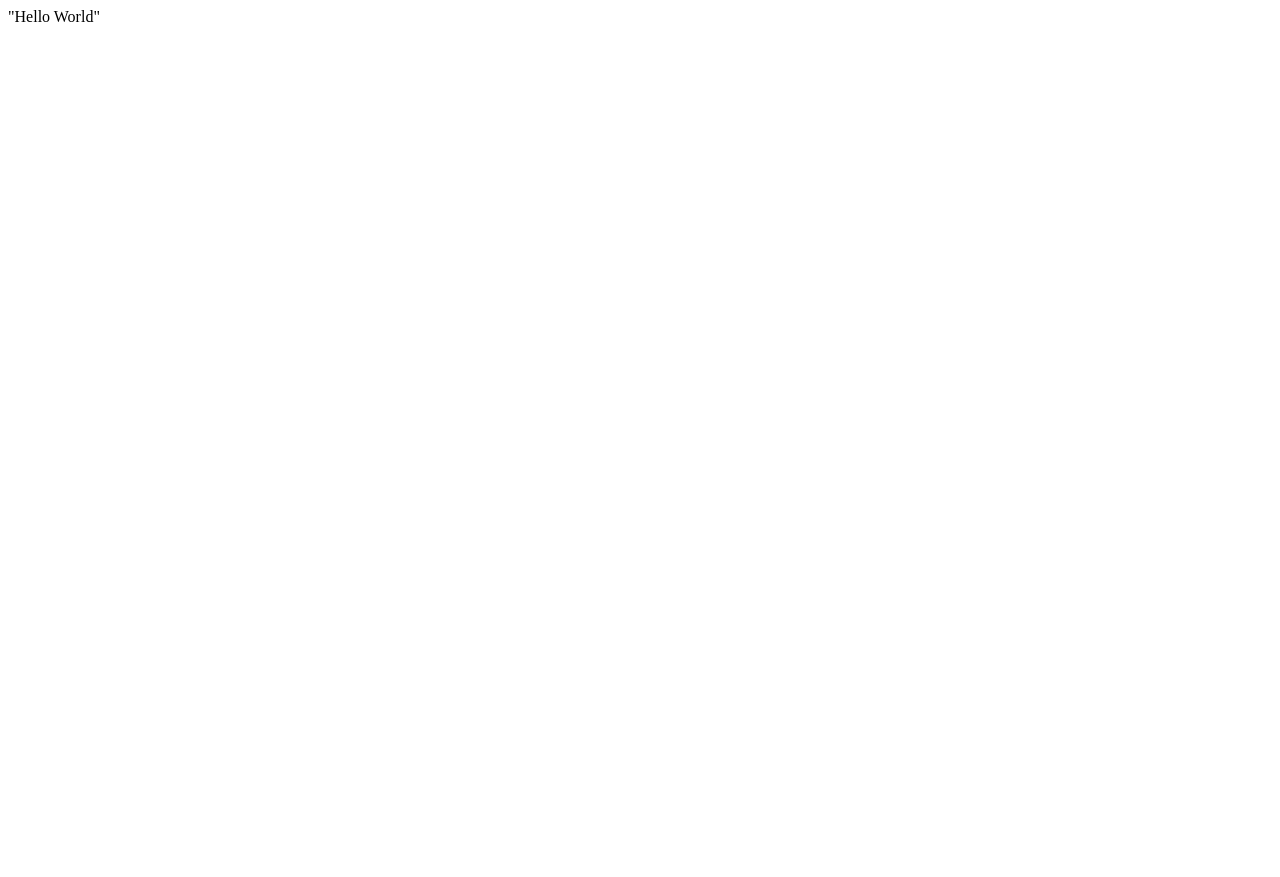
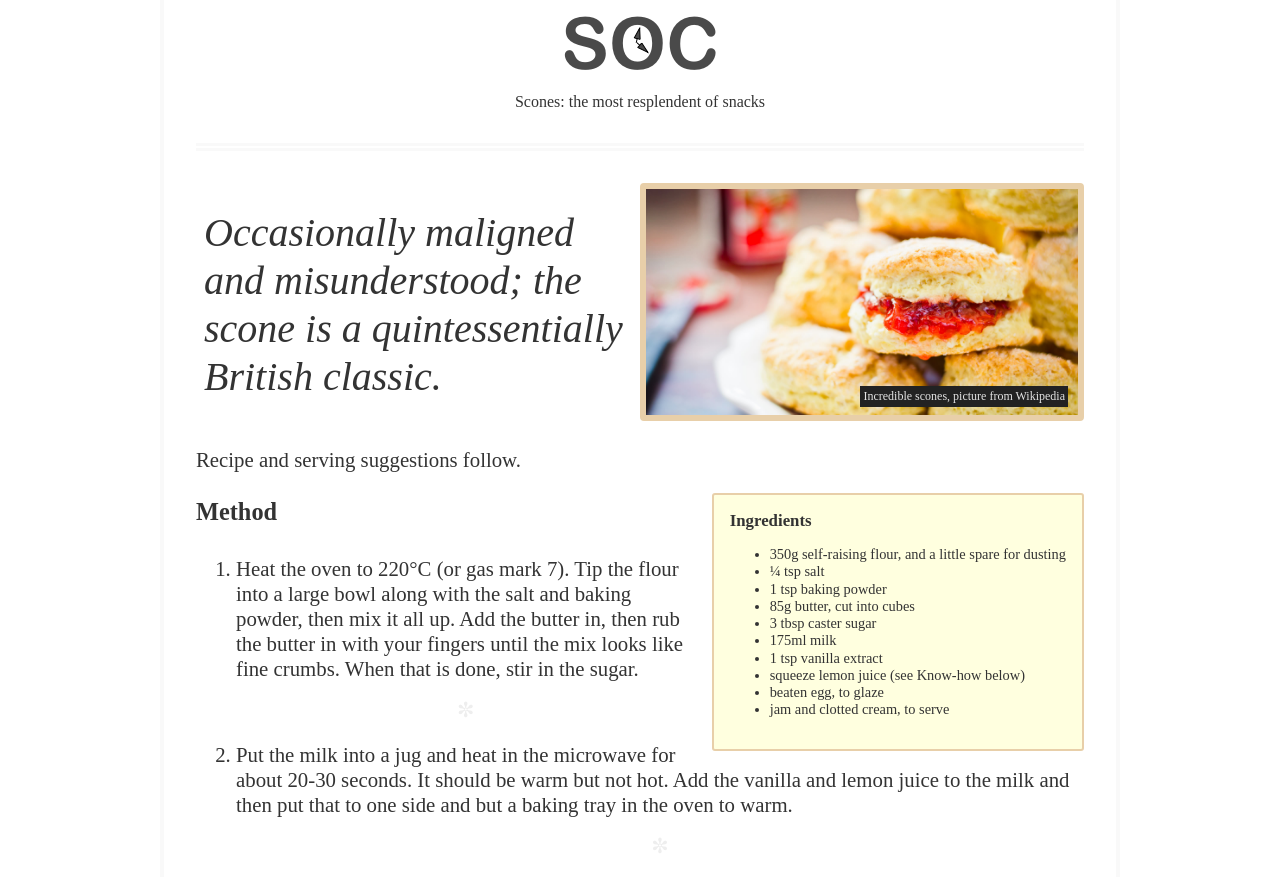
Before and after one commit to smartduck66/smartduck66.github.io, a plain HTML site: page index.html in a window 1280 px wide. Shown: the top 877 px of the page. Before the commit the page ends 800 px from the top, so only its background shows below. Drawn offline with Linux system fonts and the light colour scheme.

Commit message:
Initial commit3

```diff
--- /dev/null
+++ b/css/styles.css
@@ -0,0 +1,110 @@
+* {
+	box-sizing: border-box;
+}
+
+body {
+	padding: 1rem 0.5rem;
+	font-size: 1.3rem;
+	line-height: 1.2;
+	max-width: 60rem;
+	margin: 0 auto;
+	color: #333;
+}
+
+img {
+	max-width: 100%;
+}
+
+.Header {
+	text-align: center;
+	border-bottom: 8px double #f9f9f9;
+	margin-bottom: 2rem;
+	padding-bottom: 1rem;
+}
+
+.Strap {
+	font-size: 1rem;
+}
+
+.MoneyShot {
+	position: relative;
+}
+
+.MoneyShotImg {
+	border: 6px solid #e8cfa9;
+	border-radius: 4px;
+}
+
+.LogoWrapper {
+	display: block;
+}
+
+.ImageCaption {
+	font-size: 0.75rem;
+	position: absolute;
+	bottom: 0.5rem;
+	right: 1rem;
+	padding: 3px;
+	background-color: #222;
+	color: #e4e4e4;
+}
+
+.IntroText {
+	font-size: 1.8rem;
+	font-style: italic;
+}
+
+.MethodWrapper li {
+	padding: 0.4rem 0;
+}
+
+.MethodWrapper li:after {
+	content: "✼";
+	display: block;
+	text-align: center;
+	margin: 1rem 0 0.5rem 0;
+	color: #eee;
+}
+
+@media screen and (min-width: 800px) {
+	body {
+		border-left: 4px solid #f9f9f9;
+		border-right: 4px solid #f9f9f9;
+		padding: 1rem 2rem;
+	}
+
+	.IntroWrapper {
+		display: table;
+		table-layout: fixed;
+		width: 100%;
+	}
+
+	.MoneyShot,
+	.IntroText {
+		display: table-cell;
+		width: 50%;
+		vertical-align: middle;
+		text-align: center;
+	}
+
+	.IntroText {
+		padding: 0.5rem;
+		font-size: 2.5rem;
+		text-align: left;
+		position: relative;
+	}
+
+	.Ingredients {
+		font-size: 0.9rem;
+		float: right;
+		padding: 1rem;
+		margin: 0 0 0.5rem 1rem;
+		border-radius: 3px;
+		background-color: #ffffdf;
+		border: 2px solid #e8cfa9;
+	}
+
+	.Ingredients h3 {
+		margin: 0;
+	}
+}
--- a/index.html
+++ b/index.html
@@ -1 +1,68 @@
-"Hello World"
+<!DOCTYPE html>
+<html class="no-js" lang="en">
+    <head>
+        <meta charset="utf-8" />
+        <title>Our first responsive web page with HTML5 and CSS3</title>
+        <meta name="description" content="A basic responsive web page – an example from Chapter 1" />
+        <meta name="viewport" content="width=device-width,initial-scale=1.0" />
+        <link rel="stylesheet" href="css/styles.css" />
+    </head>
+    <body>
+        <div class="Header">
+            <a href="/" class="LogoWrapper"><img src="img/SOC-Logo.png" alt="Scone O'Clock logo"/></a>
+            <p class="Strap">Scones: the most resplendent of snacks</p>
+        </div>
+        <div class="IntroWrapper">
+            <p class="IntroText">Occasionally maligned and misunderstood; the scone is a quintessentially British classic.</p>
+            <div class="MoneyShot">
+                <img class="MoneyShotImg" src="img/scones.jpg" alt="Incredible scones" />
+                <p class="ImageCaption">Incredible scones, picture from Wikipedia</p>
+            </div>
+        </div>
+        <p>Recipe and serving suggestions follow.</p>
+        <div class="Ingredients">
+            <h3 class="SubHeader">Ingredients</h3>
+            <ul>
+                <li>350g self-raising flour, and a little spare for dusting</li>
+                <li>¼ tsp salt</li>
+                <li>1 tsp baking powder</li>
+                <li>85g butter, cut into cubes</li>
+                <li>3 tbsp caster sugar</li>
+                <li>175ml milk</li>
+                <li>1 tsp vanilla extract</li>
+                <li>squeeze lemon juice (see Know-how below)</li>
+                <li>beaten egg, to glaze</li>
+                <li>jam and clotted cream, to serve</li>
+            </ul>
+        </div>
+        <div class="HowToMake">
+            <h3 class="SubHeader">Method</h3>
+            <ol class="MethodWrapper">
+                <li>
+                    Heat the oven to 220&deg;C (or gas mark 7). Tip the flour into a large bowl along with the salt and baking powder, then mix it all up. Add
+                    the butter in, then rub the butter in with your fingers until the mix looks like fine crumbs. When that is done, stir in the sugar.
+                </li>
+                <li>
+                    Put the milk into a jug and heat in the microwave for about 20-30 seconds. It should be warm but not hot. Add the vanilla and lemon juice to
+                    the milk and then put that to one side and but a baking tray in the oven to warm.
+                </li>
+                <li>
+                    Make a well in the dry mix, then add the liquid and combine it quickly with a cutlery knife – it will seem pretty wet at first. Spread some
+                    flour onto the work surface and tip the dough out. Dredge the dough and your hands with a little more flour, then fold the dough over 2-3
+                    times until it's smoother. Now pat it into a round shape about 4cm deep.
+                </li>
+                <li>
+                    Take a 5cm cutter (Pro-tip – smooth-edged cutters tend to cut more cleanly, giving a better rise) and dip it into some flour. Plunge into
+                    the dough, then repeat until you have four scones. By this point you’ll probably need to press what's left of the dough back into a round to
+                    cut out another four.
+                </li>
+                <li>Brush the tops with beaten egg, then place onto the hot baking tray.</li>
+                <li>
+                    Bake for 10 minutes until risen and golden on the top. Eat just warm or cold on the day of baking, generously (and I do mean generously)
+                    topped with jam and clotted cream.
+                </li>
+                <li>If freezing, freeze once cool. Defrost, then put in a low oven (about 160&deg;C) for a few minutes to refresh.</li>
+            </ol>
+        </div>
+    </body>
+</html>
```
Also changed, not shown: img/SOC-Logo.png (added), img/scones.jpg (added).
